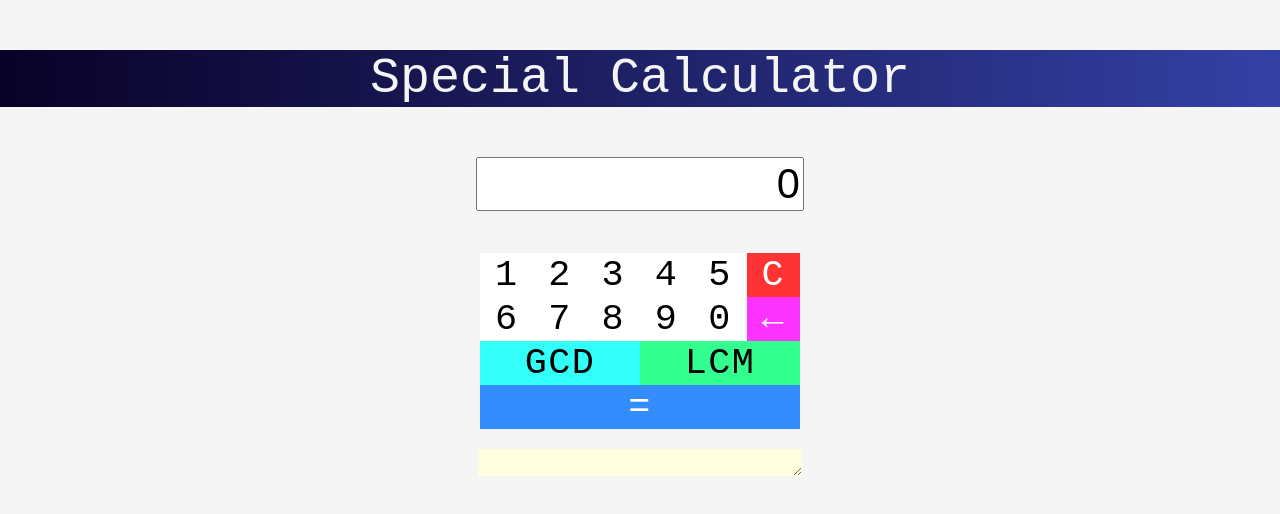
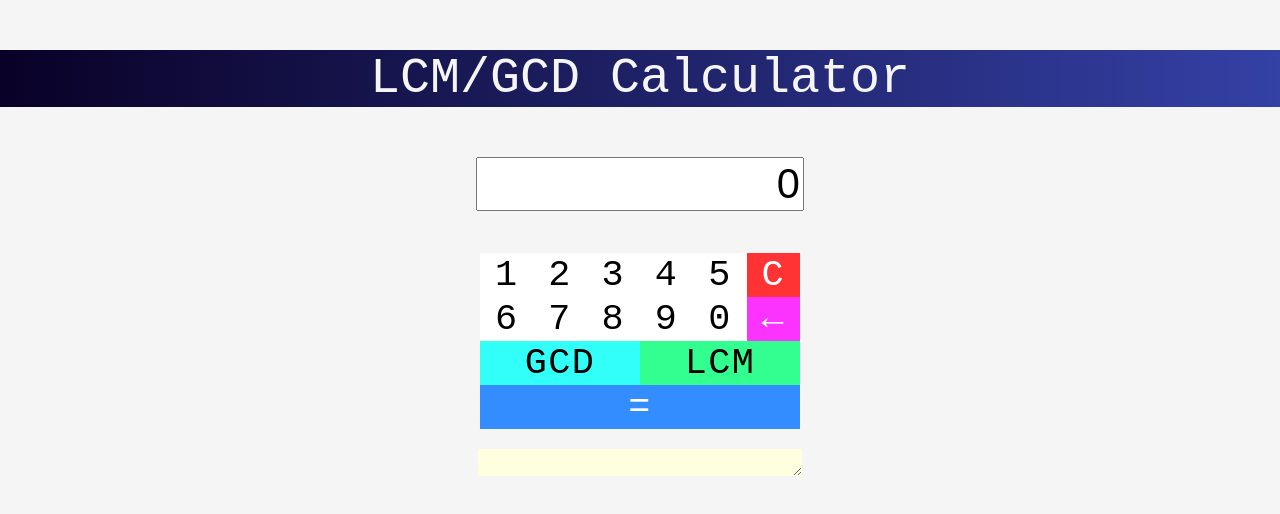
Before and after one commit to rsk2/calculator, a React (Create React App) app: page / in a window 1280 px wide. Shown: the top 514 px of the page. Built offline with nearby package versions, Linux system fonts and the light colour scheme.

Commit message:
Changing title on page

```diff
--- a/src/components/Header.js
+++ b/src/components/Header.js
@@ -2,7 +2,7 @@ import React from 'react'
 
 function Header() {
     return (<header>
-            <p>Special Calculator</p>
+            <p>LCM/GCD Calculator</p>
         </header>)
 }
 export default Header
```
